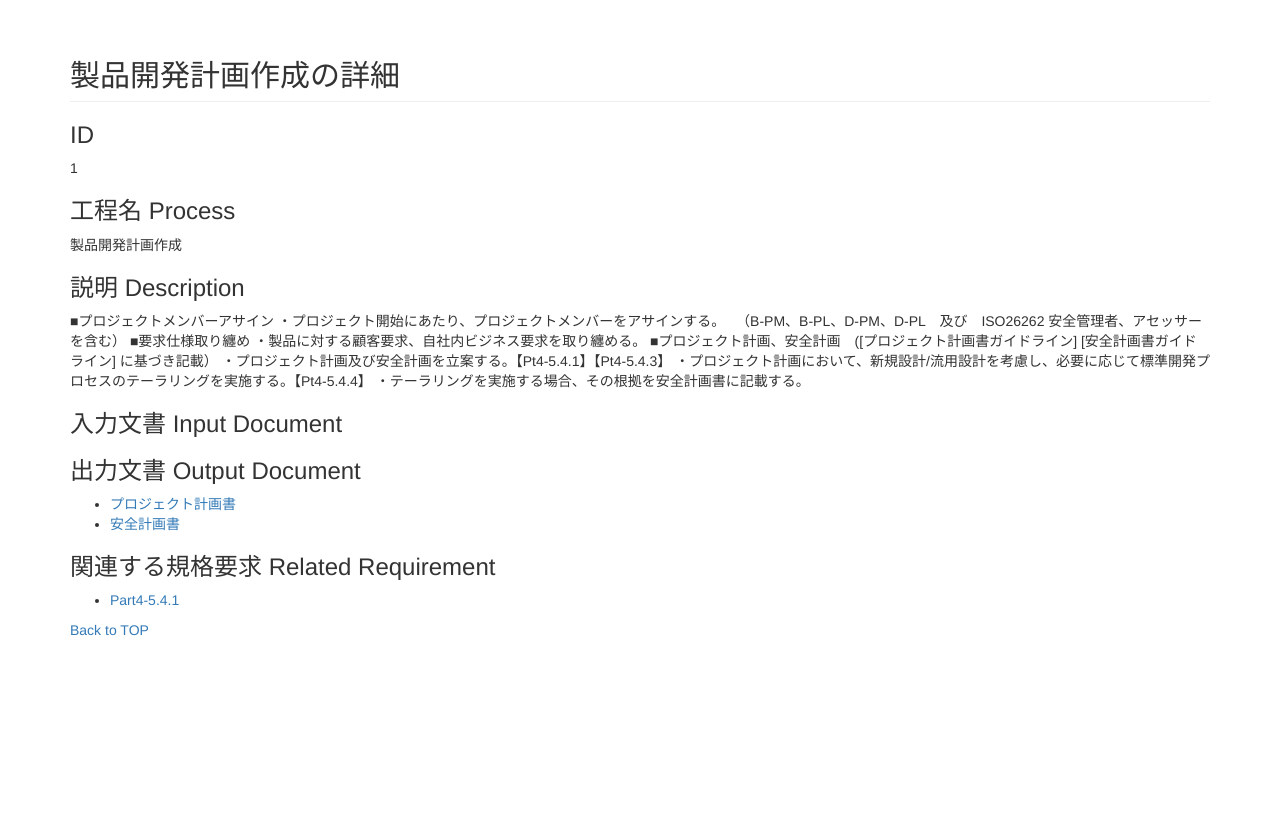
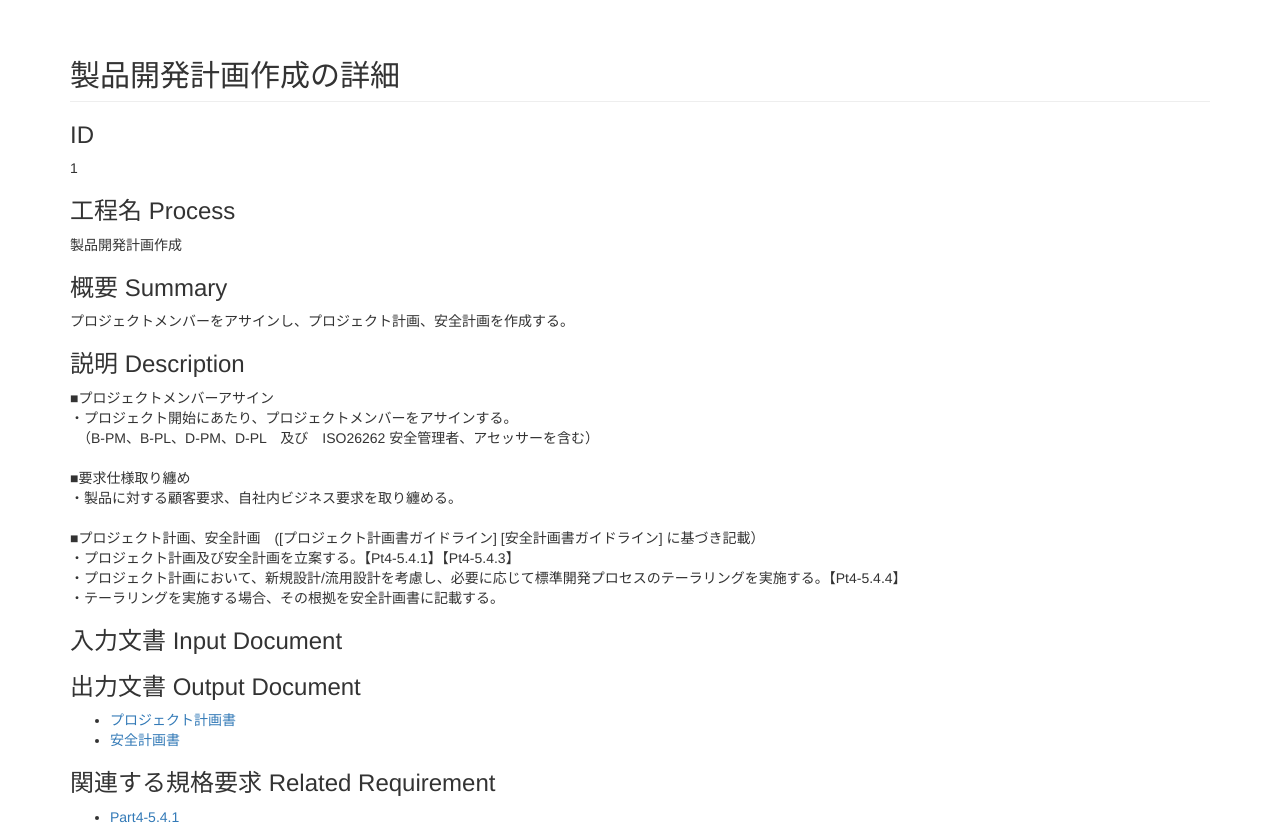
Before and after one commit to bookbridge/design_process, a Django app: page /process_flow/process/1/ in a window 1280 px wide. Shown: the part 51-891 px from the top of the page. Run offline with Django 3.2, Linux system fonts and the light colour scheme; data comes from the database, SQL or seed files in the repository; both versions use the stored data as it was after the commit; some libraries are stand-ins or nearby versions.

Commit message:
add summary fields

```diff
--- a/process_flow/models.py
+++ b/process_flow/models.py
@@ -5,6 +5,7 @@ from django.db import models
 
 class Document(models.Model):
     name = models.CharField(max_length=128)
+    summary = models.TextField(blank=True)
     description = models.TextField()
     document_id = models.IntegerField('Document ID')
 
@@ -14,6 +15,7 @@ class Document(models.Model):
 
 class Process(models.Model):
     name = models.CharField(max_length=128)
+    summary = models.TextField()
     description = models.TextField()
     process_id = models.IntegerField('Process ID')
     related_documents = models.ManyToManyField(Document, through='Relationship')
--- a/process_flow/templates/process_flow/detail_process.html
+++ b/process_flow/templates/process_flow/detail_process.html
@@ -12,8 +12,10 @@
 <p>{{ object.id }}
 <h3>工程名 Process</h3>
 <p>{{ object.name }}</p>
+<h3>概要 Summary</h3>
+<p>{{ object.summary }}</p>
 <h3>説明 Description</h3>
-<p>{{ object.description }}</p>
+<p>{{ object.description | linebreaksbr }}</p>
 
 <h3>入力文書 Input Document</h3>
 <ul>
--- a/process_flow/templates/process_flow/index.html
+++ b/process_flow/templates/process_flow/index.html
@@ -5,8 +5,8 @@
 {% endblock %}
 
 {% block content %}
-<h1>ISO26262対応車載製品の開発フロー</h1>
-<h3>プロセスフロー図</h3>
+<h1>ISO26262情報のサイト</h1>
+<h2>プロセスフロー</h2>
 <img src="/static/img/actsample.svg"/>
 
 <h3>要求の一覧</h3>
```
Also changed, not shown: db.sqlite3, process_flow/migrations/0006_document_summary.py (added), process_flow/migrations/0007_process_summary.py (added), process_flow/migrations/0008_auto_20160229_1455.py (added), process_flow/migrations/0009_auto_20160229_1459.py (added).
